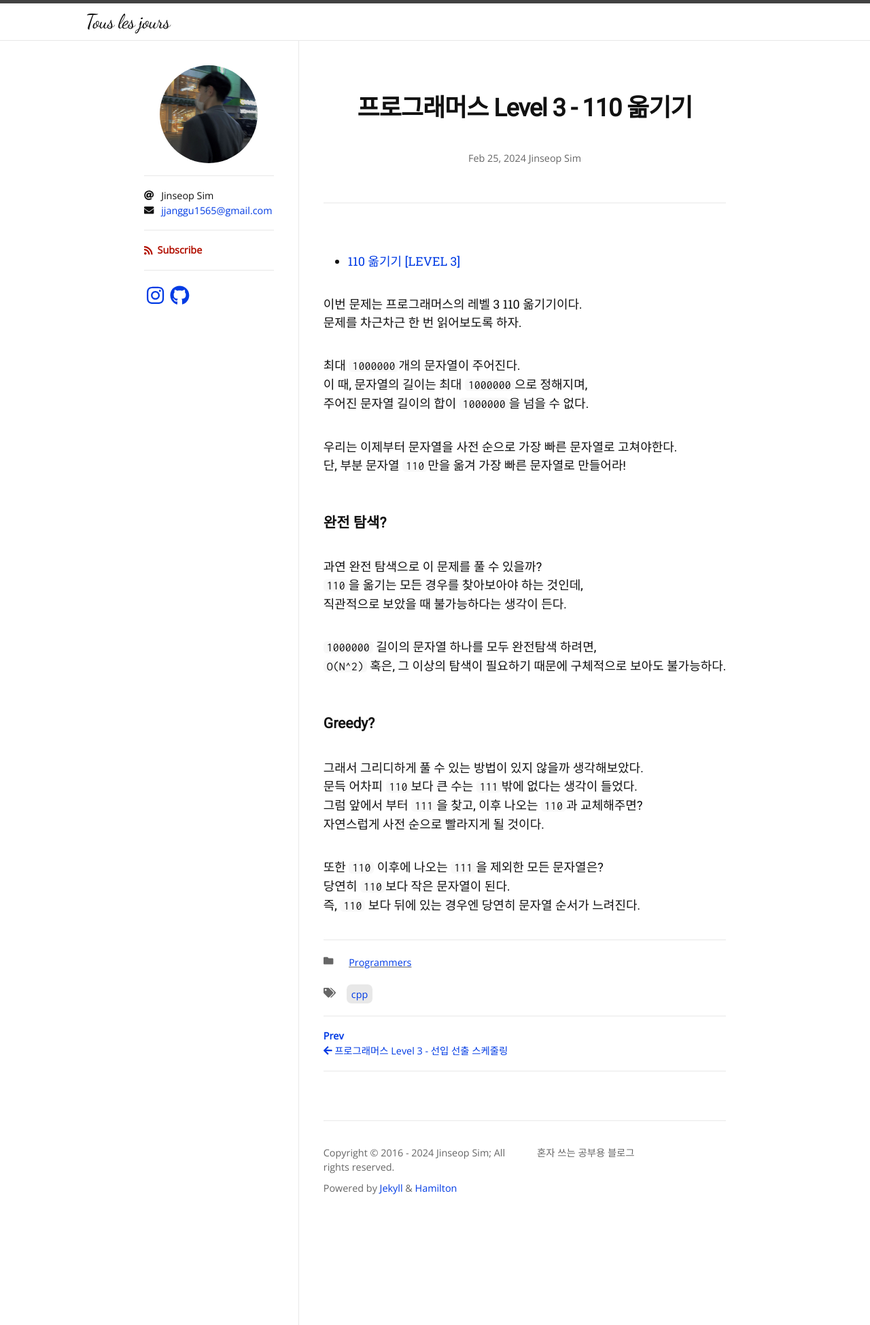
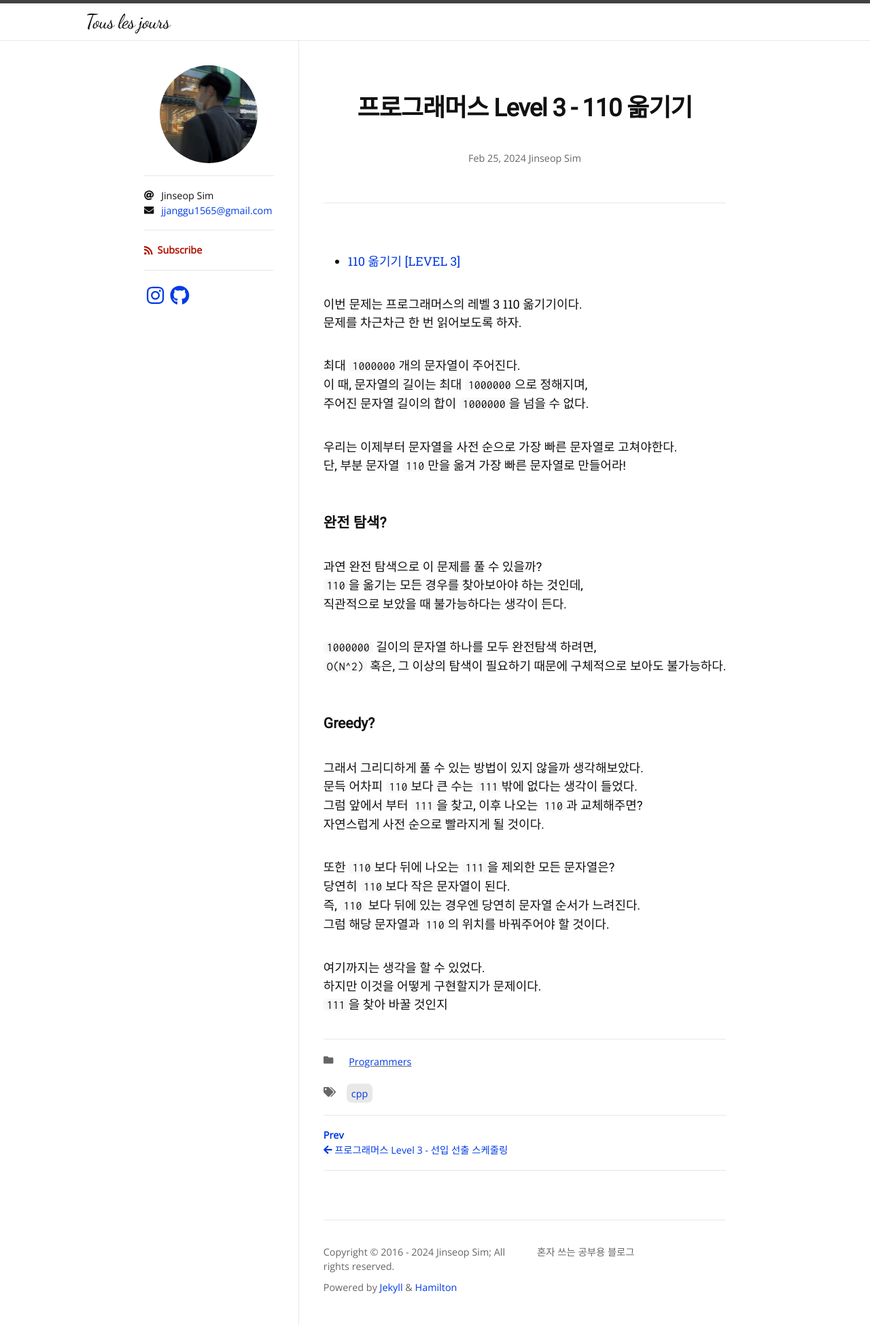
Before and after one commit to Jinseop-Sim/Jinseop-Sim.github.io, a Jekyll site: the page built from _posts/2024-02-25-pg-move-110.md, in a window 1280 px wide. Shown: the whole page at 68% size. Built offline with Jekyll 4.4.1, drawn with Linux system fonts in a browser that asks for light colours; nearby versions of some CDN libraries; some web fonts are replaced.

Commit message:
글 수정

````diff
--- a/_posts/2024-02-25-pg-move-110.md
+++ b/_posts/2024-02-25-pg-move-110.md
@@ -32,6 +32,11 @@ author:
 그럼 앞에서 부터 ```111```을 찾고, 이후 나오는 ```110```과 교체해주면?
 자연스럽게 사전 순으로 빨라지게 될 것이다.
 
-또한 ```110``` 이후에 나오는 ```111```을 제외한 모든 문자열은?
+또한 ```110```보다 뒤에 나오는 ```111```을 제외한 모든 문자열은?
 당연히 ```110```보다 작은 문자열이 된다.
 즉, ```110``` 보다 뒤에 있는 경우엔 당연히 문자열 순서가 느려진다.
+그럼 해당 문자열과 ```110```의 위치를 바꿔주어야 할 것이다.
+
+여기까지는 생각을 할 수 있었다.
+하지만 이것을 어떻게 구현할지가 문제이다.
+```111```을 찾아 바꿀 것인지
````
